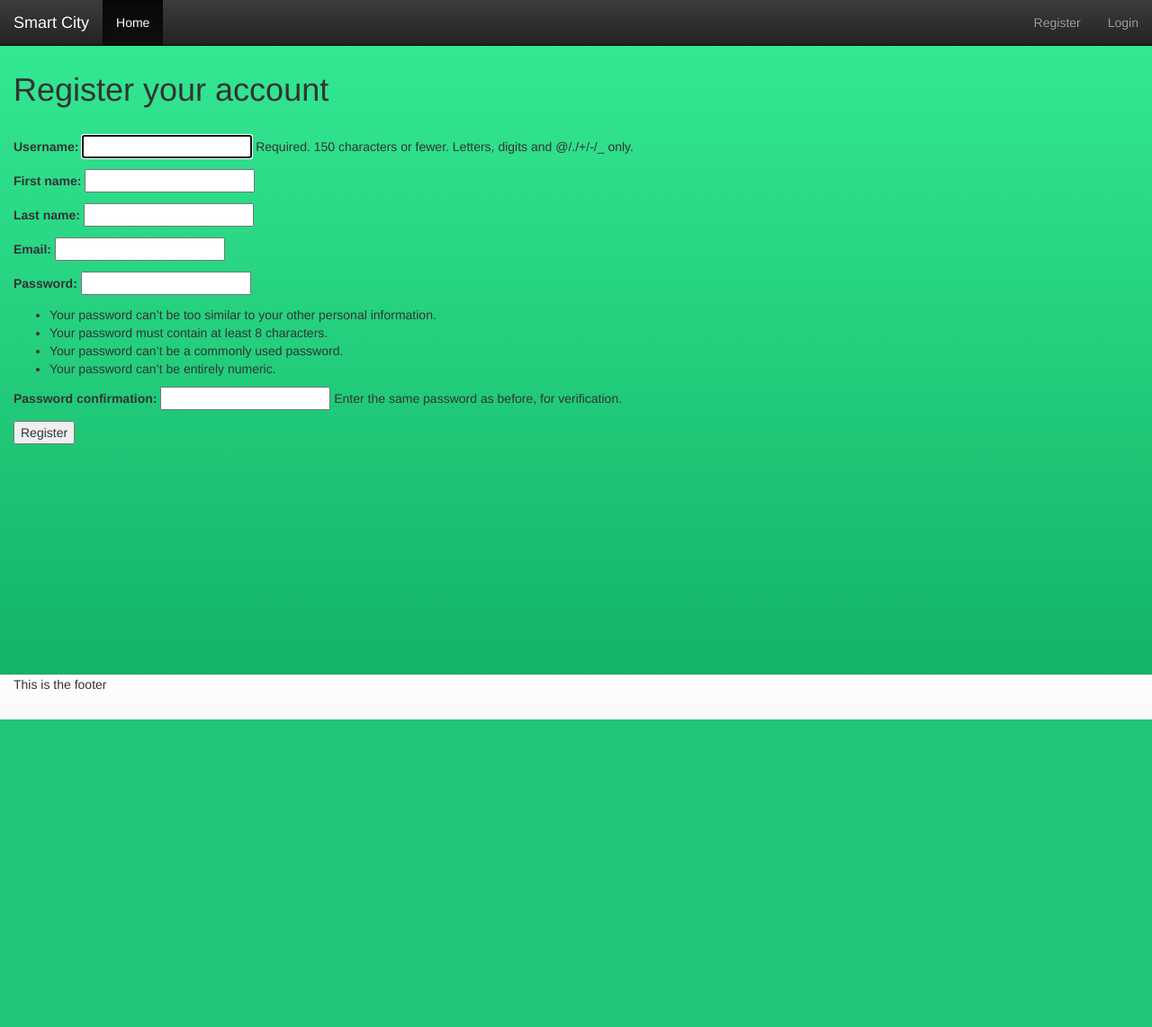
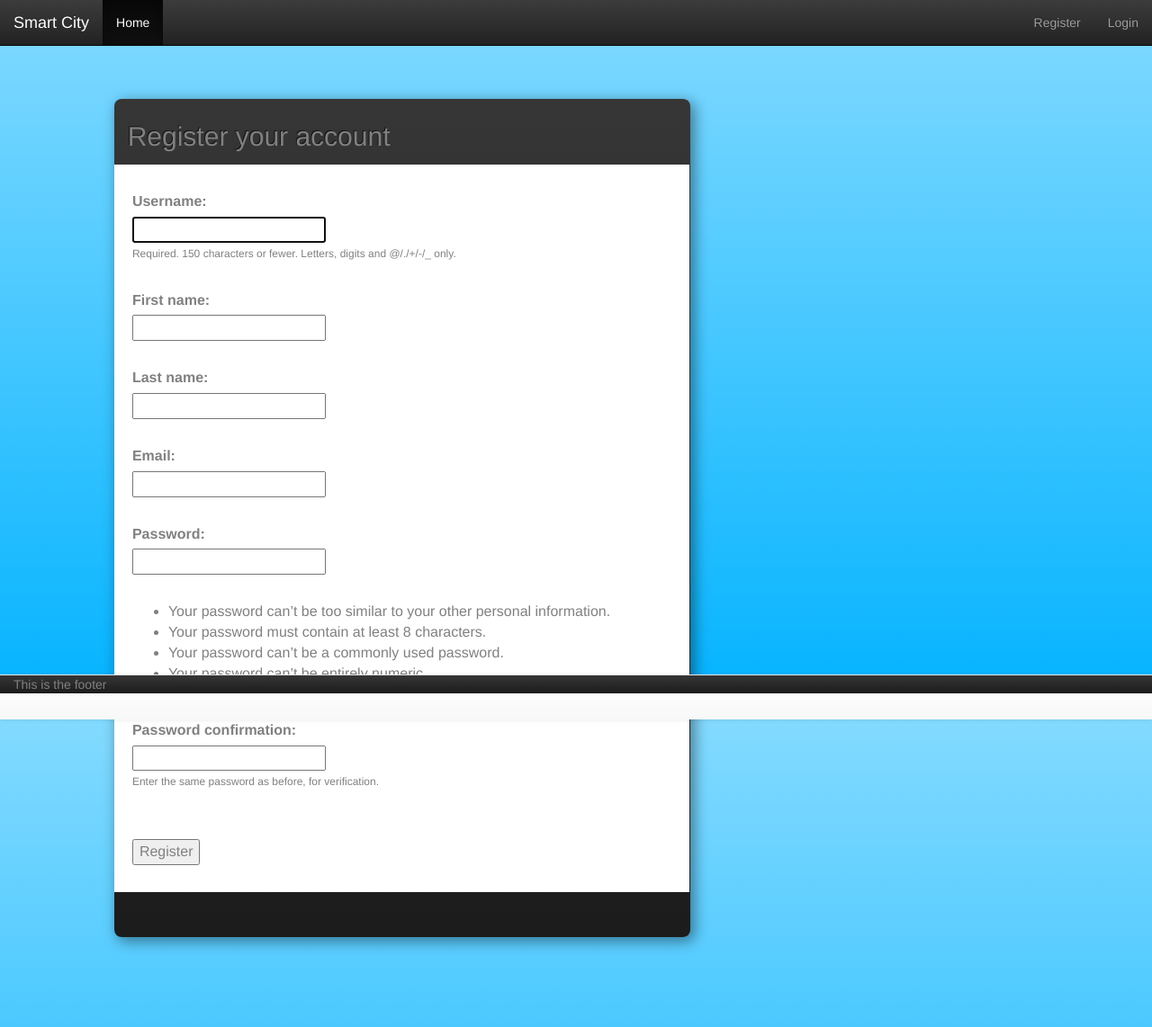
Before and after one commit to TotallyMelvin/Smart-City-Project, a Django app: page /home/register/ in a window 1280 px wide. Shown: the whole page at 90% size. Before the commit the page ends 800 px from the top, so only its background shows below. Run offline with Django 3.2, Linux system fonts and the light colour scheme; some libraries are stand-ins or nearby versions.

Commit message:
Fixed up navBar again

```diff
--- a/accounts/forms.py
+++ b/accounts/forms.py
@@ -61,8 +61,7 @@ class MapForm(forms.Form):
         ("restaurant", "Restaurants")
         )
 
-
-    location = forms.ChoiceField(label = "Select location",
+    location = forms.ChoiceField(label = "Choose location",
                                  initial = 'Brisbane',
                                  choices = city_locations,
                                  required = True)
--- a/accounts/static/css/footer.css
+++ b/accounts/static/css/footer.css
@@ -1,7 +1,4 @@
 .footer {
-	background: blue;
-	margin-top: 100px;
-	padding-top: 100px;
 	width: 100%;
 	background: linear-gradient(0deg, #1c1c1c, #363636);
 	color: grey;
--- a/accounts/static/css/indexPage.css
+++ b/accounts/static/css/indexPage.css
@@ -17,13 +17,28 @@
 .about {
 	background: linear-gradient(0deg, #1c1c1c, #363636);
 	left: 0;
-	color: grey;
+	color: white;
 	padding-bottom: 100px;
 	margin-top: 50px;
-	border-radius: 12px;
+	border-radius: 8px;
 	margin-left: 20px;
 	margin-right: 20px;
 	box-shadow: 4px 4px 15px 1px rgba(0, 0, 0, 0.42);
+	z-index: 10;
+	position: absolute;
+	right: 0;
+	top: 0;
+}
+
+.button {
+    background-color: #4CAF50; /* Green */
+    border: none;
+    color: white;
+    padding: 15px 32px;
+    text-align: center;
+    text-decoration: none;
+    display: inline-block;
+    font-size: 16px;
 }
 
 .about p {
@@ -53,6 +68,7 @@
 	border-radius: 12px;
 	margin-left: 20px;
 	margin-right: 20px;
+	margin-bottom: 100px;
 	padding-bottom: 50px;
 	box-shadow: 4px 4px 15px 1px rgba(0, 0, 0, 0.42);
 }
@@ -77,8 +93,12 @@
 	text-shadow: -1px -1px 0px #141414;
 }
 
+.login #id_username, #id_password {
+	display: block;
+}
+
 body {
-	background: linear-gradient(0deg, #10b064, #36eb95) !important;
+	background: linear-gradient(0deg, #00b2ff, #83daff) !important;
     background-repeat: no-repeat;
 }
 
--- /dev/null
+++ b/accounts/static/css/register.css
@@ -0,0 +1,44 @@
+.register {
+	background: linear-gradient(0deg, #1c1c1c, #363636);
+	left: 0;
+	color: grey;
+	padding-bottom: 50px;
+	margin-top: 50px;
+	border-radius: 8px;
+	margin-left: 20px;
+	margin-right: 20px;
+	margin-bottom: 100px;
+	box-shadow: 4px 4px 15px 1px rgba(0, 0, 0, 0.42);
+	z-index: 10;
+}
+
+.register form {
+	background: white;
+	margin-top: 15px;
+	margin-left: -14.75px;
+	margin-right: -14.75px;
+	padding-top: 30px;
+	padding-left: 20px;
+	padding-right: 20px;
+	padding-bottom: 30px;
+	color: grey;
+	font-size: 16px;
+}
+
+.register h2{
+	padding-top: 5px;
+	color: grey;
+	text-shadow: -1px -1px 0px #141414;
+}
+
+.register p{
+	padding-bottom: 20px;
+}
+
+.register #id_username, #id_first_name, #id_last_name, #id_email, #id_password1, #id_password2 {
+	display: block;
+}
+
+.helptext {
+	font-size: 12px;
+}
--- a/accounts/templates/accounts/base.html
+++ b/accounts/templates/accounts/base.html
@@ -6,6 +6,9 @@
         <script src="https://ajax.googleapis.com/ajax/libs/jquery/1.12.4/jquery.min.js"></script>
         <!-- Latest compiled and minified CSS -->
         <link rel="stylesheet" href="{% static 'css/indexPage.css' %}" type="text/css">
+		<link rel="stylesheet" href="{% static 'css/footer.css' %}" type="text/css">
+		<link rel="stylesheet" href="{% static 'css/register.css' %}" type="text/css">
+		<link rel="stylesheet" href="{% static 'css/map.css' %}" type="text/css">
         <script src="{%static 'js/bootstrap.js' %}"></script>
         <script src="{%static 'js/bootstrap.min.js' %}"></script>
 
--- a/accounts/templates/accounts/footer.html
+++ b/accounts/templates/accounts/footer.html
@@ -1,5 +1,5 @@
 <nav class="navbar navbar-default navbar-fixed-bottom">
-  <div class="container-fluid">
+  <div class="container-fluid footer">
       This is the footer
   </div><!-- /.container-fluid -->
 </nav>
--- a/accounts/templates/accounts/map.html
+++ b/accounts/templates/accounts/map.html
@@ -1,6 +1,6 @@
 
 {% block content %}
-<iframe width="600" height="450" frameborder="0" style="border:0"
+<iframe width="600" height="450" frameborder="0" style="border:5px solid #ffffff"
 src="{{ map_link }}"
 allowfullscreen></iframe>
 
--- a/accounts/templates/accounts/navBar.html
+++ b/accounts/templates/accounts/navBar.html
@@ -18,55 +18,27 @@
           {% if user.is_authenticated %}
         <li><a href="/home/map">Map</a></li>
           {% endif %}
-<!--        <li class="dropdown">
-          <a href="#" class="dropdown-toggle" data-toggle="dropdown" role="button" aria-haspopup="true" aria-expanded="false">Dropdown <span class="caret"></span></a>
-          <ul class="dropdown-menu">
-            <li><a href="#">Action</a></li>
-            <li><a href="#">Another action</a></li>
-            <li><a href="#">Something else here</a></li>
-            <li role="separator" class="divider"></li>
-            <li><a href="#">Separated link</a></li>
-            <li role="separator" class="divider"></li>
-            <li><a href="#">One more separated link</a></li>
       </ul>
-        </li>-->
-      </ul>
-        <!-- search bar -->
-<!--      <form class="navbar-form navbar-left" style="position:relative">
-        <div class="form-group col-lg-8">
-          <input type="text" class="form-control" data-toggle="collapse" class = "col-lg-8" placeholder="Search">
-        </div>
-        <button type="submit" class="btn pull-right">Submit</button>
-      </form>-->
 
       <ul class="nav navbar-nav navbar-right">
+        <li>
             {% if user.is_anonymous %}
-        <li>
             <a href="/home/register">Register</a>
         </li>
-
         <li>
           <a href="/home/login" >Login</a>
+        </li>
             {% endif %}
 
-            {% if user.is_authenticated %}
+            {%if user.is_authenticated %}
             <li>
-            Profile LInk
+                <a href="/home/profile">Profile</a>
             </li>
 
             <li>
                 <a href="/home/logout">Logout</a>
             </li>
           {% endif %}
-
-<!--          <ul class="dropdown-menu">
-            <li><a href="#">Action</a></li>
-            <li><a href="#">Another action</a></li>
-            <li><a href="#">Something else here</a></li>
-            <li role="separator" class="divider"></li>
-            <li><a href="#">Separated link</a></li>
-          </ul>-->
-        </li>
       </ul>
     </div><!-- /.navbar-collapse -->
   </div><!-- /.container-fluid -->
--- a/accounts/templates/accounts/register.html
+++ b/accounts/templates/accounts/register.html
@@ -6,12 +6,17 @@
 <!-- Body -->
 <div><br><br><br></div>
 <div class = 'rego container-fluid'>
-  <h1>Register your account</h1>
-  <br>
+<div class="row">
+	<div class="col-sm-1"></div>
+	<div class="col-sm-6 register">
+  <h2>Register your account</h2>
 <form method="post">
   {% csrf_token %}
   {{ form.as_p }}
+  <br>
   <button type="submit">Register</button>
 </form>
-<div>
+</div>
+</div>
+</div>
 {% endblock %}
```
Also changed, not shown: accounts/static/css/map.css (added, +39 -0 lines), accounts/static/css/registerPage.css (deleted, +0 -11 lines), accounts/templates/accounts/home.html (+14 -13 lines), accounts/templates/accounts/login.html (+14 -8 lines), accounts/templates/accounts/main.html (+24 -14 lines), accounts/templates/accounts/input_fields.html (line endings or trailing spaces), db.sqlite3. Lines whose indentation alone changed are shown as unchanged.
